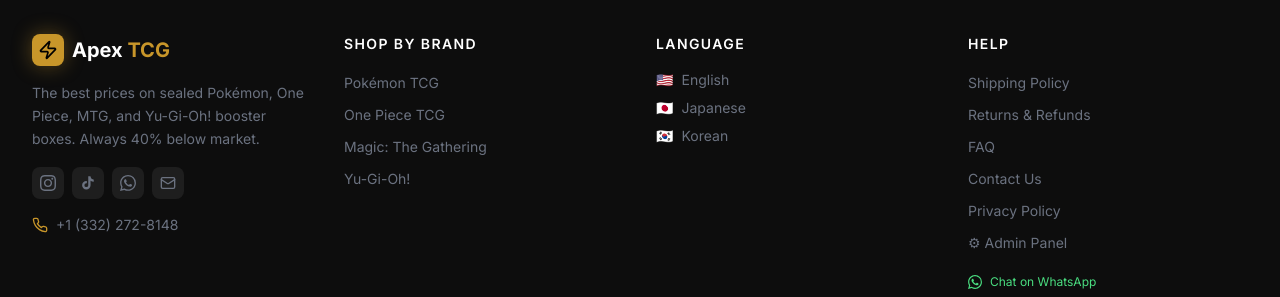
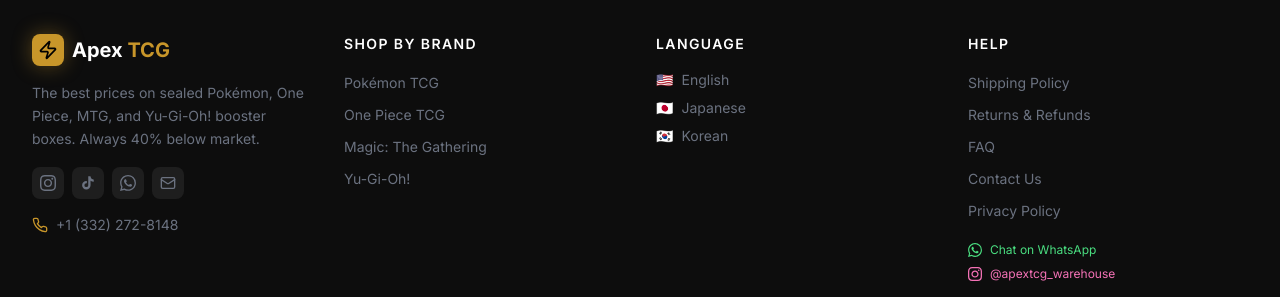
Before and after one commit to cynthiachris01234-art/-tcg-store, a Next.js app: page / in a window 1280 px wide. Shown: the part 7445-7742 px from the top of the page. Built offline with nearby package versions, Linux system fonts and the light colour scheme; no server answers.

Commit message:
Remove admin panel link from public footer

```diff
--- a/components/layout/Footer.tsx
+++ b/components/layout/Footer.tsx
@@ -135,7 +135,6 @@
                 { href: '/faq',        label: 'FAQ' },
                 { href: '/contact',    label: 'Contact Us' },
                 { href: '/privacy',    label: 'Privacy Policy' },
-                { href: '/admin',      label: '⚙ Admin Panel' },
               ].map((link) => (
                 <li key={link.href}>
                   <Link href={link.href} className="text-sm text-muted hover:text-white transition-colors">
```
